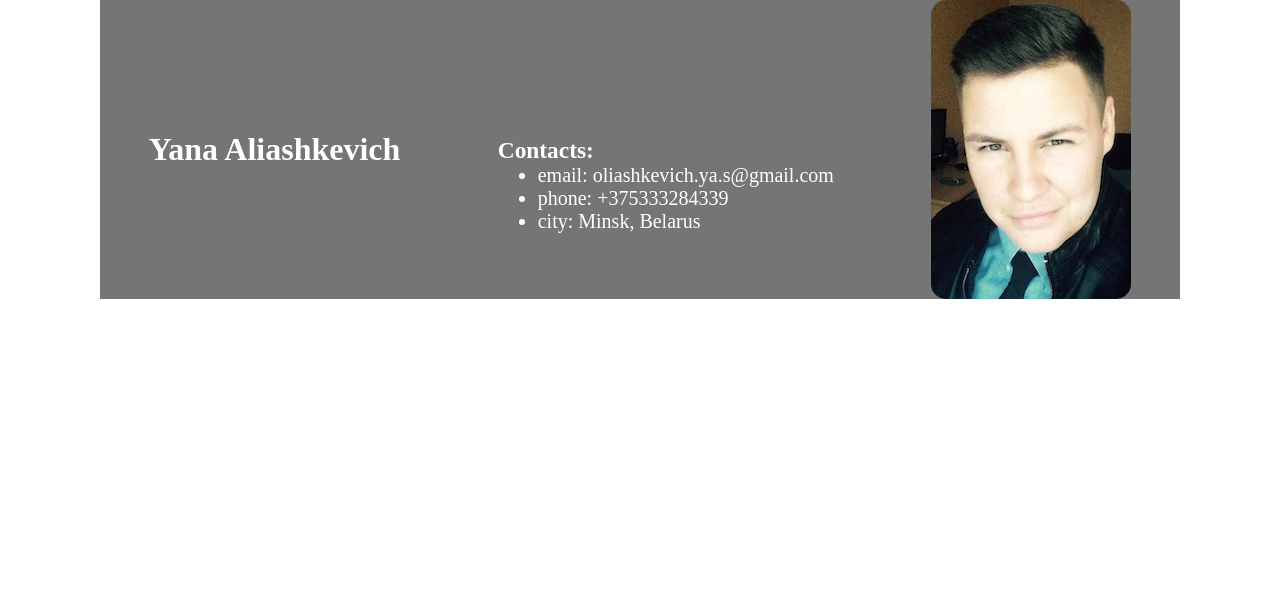
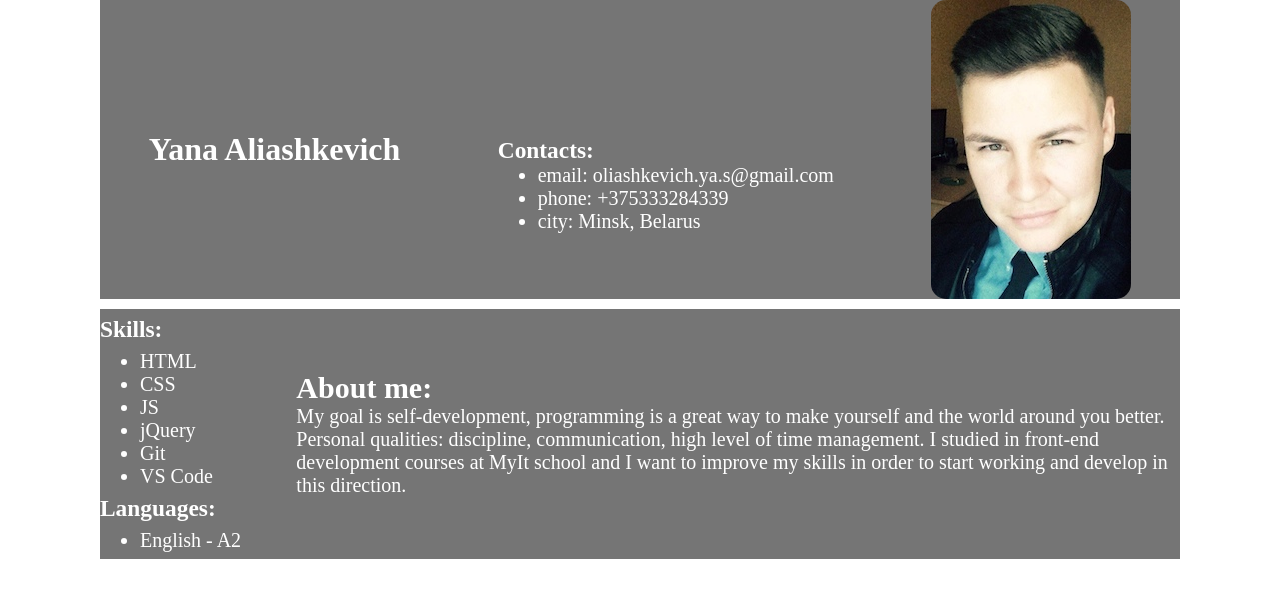
Before and after one commit to yanitobonito/cv, a plain HTML site: page index.html in a window 1280 px wide. Drawn offline with Linux system fonts and the light colour scheme.

Commit message:
feat: add blocks about skills

```diff
--- a/index.html
+++ b/index.html
@@ -21,6 +21,33 @@
             </div>
             <img class="photo" src="image/Kat4dbsT674.jpeg" alt="Photo of Yana Aliashkevich">
         </header>
+        <hr>
+        <main>
+            <div class="under_header">
+                <aside>
+                    <h3>Skills:</h3>
+                    <ul>
+                        <li>HTML</li>
+                        <li>CSS</li>
+                        <li>JS</li>
+                        <li>jQuery</li>
+                        <li>Git</li>
+                        <li>VS Code</li>
+                    </ul>
+                    <h3>Languages:</h3>
+                    <ul>
+                        <li>English - A2</li>
+                    </ul>
+                </aside>
+                <article>
+                        <h1>About me:</h1>
+                        <p>My goal is self-development, programming is a great way to make yourself and the world around you better.
+                        Personal qualities: discipline, communication, high level of time management. I studied in front-end development courses at
+                        MyIt school and I want to improve my skills in order to start working and develop in this direction.
+                        </p>
+                </article>
+            </div>
+        </main>
     </div>
 </body>
 </html>
--- a/style.css
+++ b/style.css
@@ -30,3 +30,28 @@ header {
 .photo {
     border-radius: 15px;
 }
+
+hr {
+    border: 5px solid white;
+}
+
+.under_header {
+    display: flex;
+    justify-content: space-evenly;
+}
+
+aside {
+    font-size: 20px;
+    width: 200px;
+    height: 250px;
+    display: flex;
+    flex-direction: column;
+    justify-content: space-evenly;
+    align-items: flex-start;
+}
+
+article {
+    width: 900px;
+    font-size: 20px;
+    align-self: center;
+}
```
